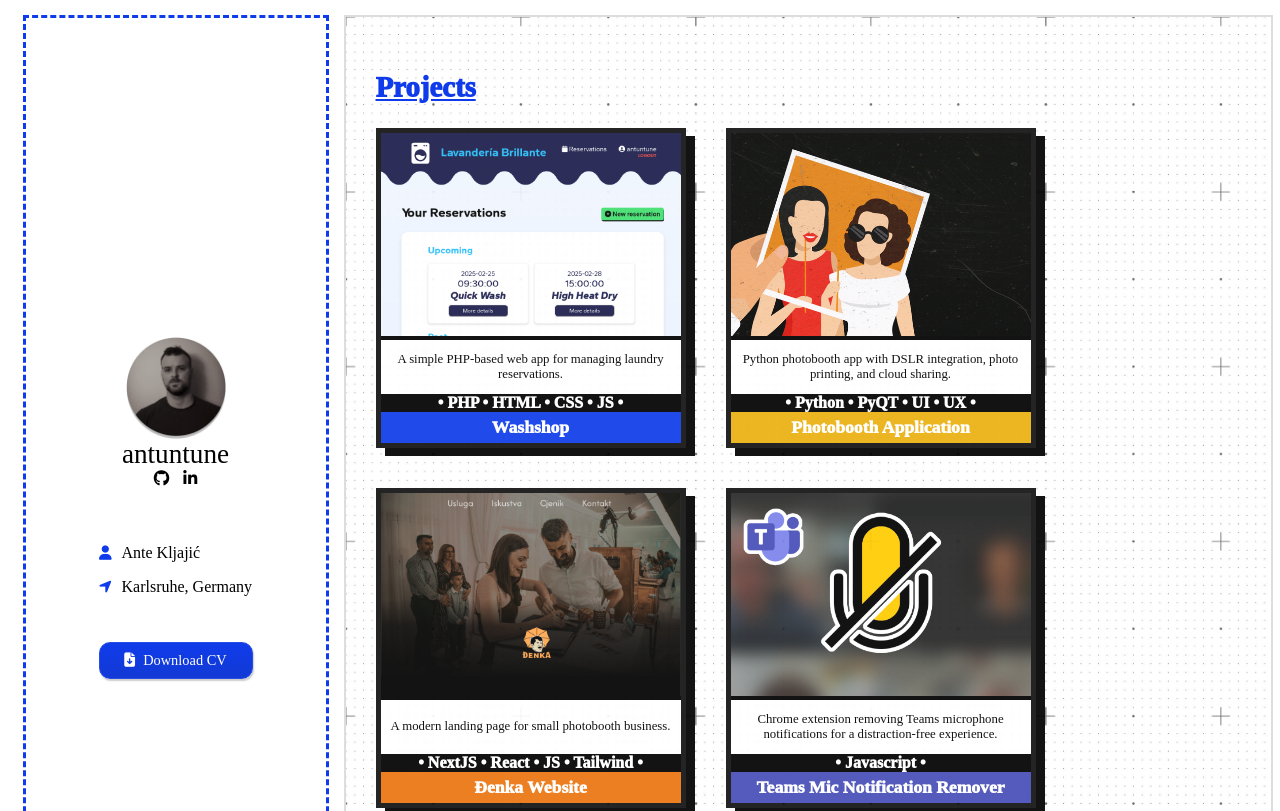
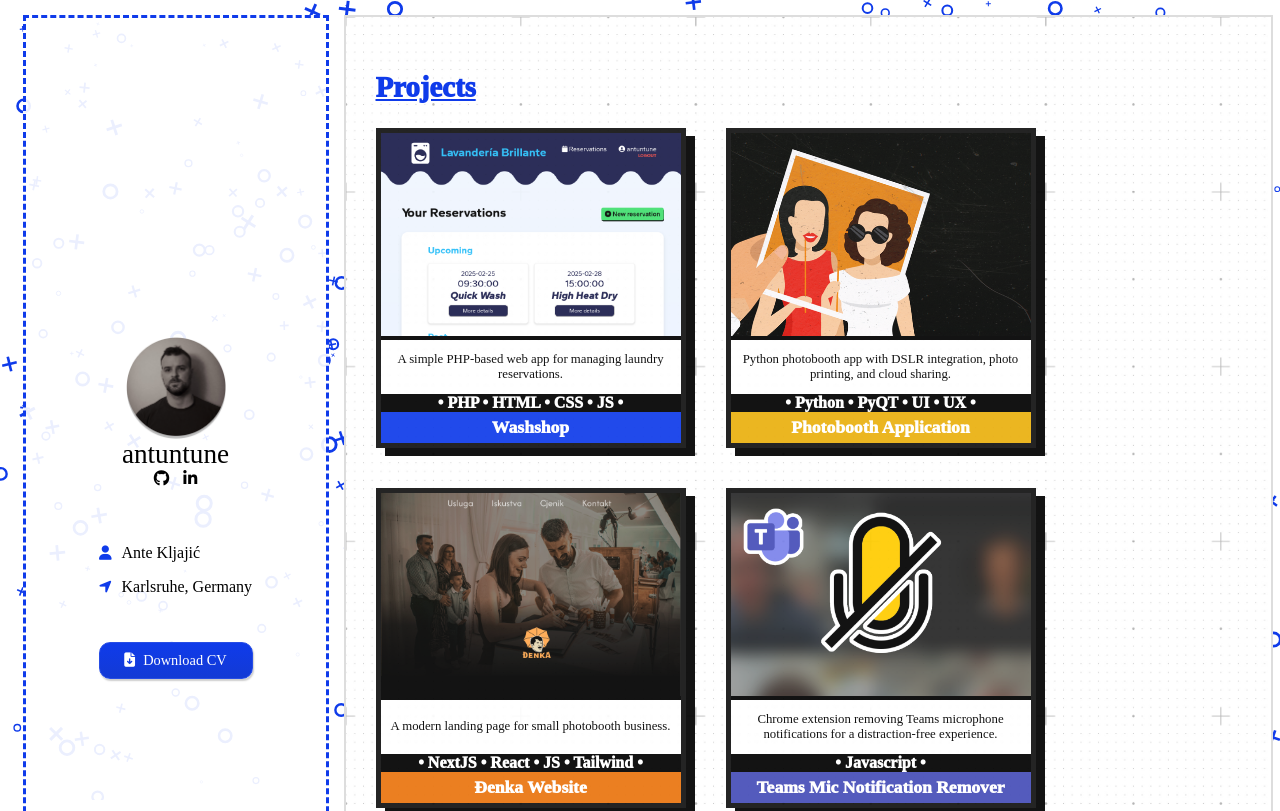
Before and after one commit to antuntune/portfolio, a plain HTML site: page index.html in a window 1280 px wide. Shown: the top 811 px of the page. Drawn offline with Linux system fonts and the light colour scheme; a web font is replaced by a local one.

Commit message:
added animated background with canvas

```diff
--- /dev/null
+++ b/canvas.js
@@ -0,0 +1,136 @@
+var Canvas = document.getElementById("canvas");
+var ctx = Canvas.getContext("2d");
+var resize = function () {
+  Canvas.width = window.innerWidth;
+  Canvas.height = window.innerHeight;
+};
+window.addEventListener("resize", resize);
+resize();
+
+var elements = [];
+var presets = {};
+
+// Define shapes with faster movement
+presets.o = function (x, y, s, dx, dy) {
+  return {
+    x: x,
+    y: y,
+    r: 12 * s,
+    w: 5 * s,
+    dx: dx,
+    dy: dy,
+    draw: function (ctx, t) {
+      this.x += this.dx;
+      this.y += this.dy;
+
+      // Ensure these remain within bounds for correct animation
+      if (this.x > Canvas.width) this.x = 0;
+      if (this.y > Canvas.height) this.y = 0;
+      if (this.x < 0) this.x = Canvas.width;
+      if (this.y < 0) this.y = Canvas.height;
+
+      ctx.beginPath();
+      ctx.arc(
+        this.x + Math.sin((50 + x + t / 10) / 100) * 3,
+        this.y + Math.sin((45 + x + t / 10) / 100) * 4,
+        this.r,
+        0,
+        2 * Math.PI,
+        false
+      );
+      ctx.lineWidth = this.w;
+      ctx.strokeStyle = "#0F3BEA"; // Change color here
+      ctx.stroke();
+    },
+  };
+};
+
+presets.x = function (x, y, s, dx, dy, dr, r) {
+  r = r || 0;
+  return {
+    x: x,
+    y: y,
+    s: 20 * s,
+    w: 5 * s,
+    r: r,
+    dx: dx,
+    dy: dy,
+    dr: dr,
+    draw: function (ctx, t) {
+      this.x += this.dx;
+      this.y += this.dy;
+      this.r += this.dr;
+
+      // Ensure these remain within bounds for correct animation
+      if (this.x > Canvas.width) this.x = 0;
+      if (this.y > Canvas.height) this.y = 0;
+      if (this.x < 0) this.x = Canvas.width;
+      if (this.y < 0) this.y = Canvas.height;
+
+      var _this = this;
+      var line = function (x, y, tx, ty, c, o) {
+        o = o || 0;
+        ctx.beginPath();
+        ctx.moveTo(-o + (_this.s / 2) * x, o + (_this.s / 2) * y);
+        ctx.lineTo(-o + (_this.s / 2) * tx, o + (_this.s / 2) * ty);
+        ctx.lineWidth = _this.w;
+        ctx.strokeStyle = c;
+        ctx.stroke();
+      };
+
+      ctx.save();
+      ctx.translate(
+        this.x + Math.sin((x + t / 10) / 100) * 5,
+        this.y + Math.sin((10 + x + t / 10) / 100) * 2
+      );
+      ctx.rotate((this.r * Math.PI) / 180);
+      line(-1, -1, 1, 1, "#0F3BEA"); // Change color here
+      line(1, -1, -1, 1, "#0F3BEA"); // Change color here
+      ctx.restore();
+    },
+  };
+};
+
+// Modify initial shape creation for more frequent and potentially overlapping shapes
+for (var x = 0; x < Canvas.width; x++) {
+  for (var y = 0; y < Canvas.height; y++) {
+    // Increase likelihood of shape creation (e.g., by lowering the aforementioned 8000 to 2000)
+    if (Math.random() * 2000 < 1) {
+      var s = (Math.random() * 5 + 1) / 10;
+      var speedFactor = Math.random() * 0.5 + 0.1; // Additional speed factor
+
+      if (Math.round(Math.random()) == 1) {
+        elements.push(
+          presets.o(
+            x,
+            y,
+            s,
+            (Math.random() - 0.5) * speedFactor,
+            (Math.random() - 0.5) * speedFactor
+          )
+        );
+      } else {
+        elements.push(
+          presets.x(
+            x,
+            y,
+            s,
+            (Math.random() - 0.5) * speedFactor,
+            (Math.random() - 0.5) * speedFactor,
+            (Math.random() - 0.5) / 10,
+            Math.random() * 360
+          )
+        );
+      }
+    }
+  }
+}
+
+// Faster frame update (lower number for faster animation)
+setInterval(function () {
+  ctx.clearRect(0, 0, Canvas.width, Canvas.height);
+  var time = new Date().getTime();
+  for (var e in elements) {
+    elements[e].draw(ctx, time);
+  }
+}, 10);
--- a/index.html
+++ b/index.html
@@ -11,6 +11,7 @@
     <title>Portfolio - antuntune</title>
   </head>
   <body>
+    <canvas id="canvas"></canvas>
     <div class="container">
       <div class="container-left">
         <img src="src/profile.png" class="profile" alt="profile picture"/>
@@ -89,4 +90,5 @@
       </div>
     </div>
   </body>
+  <script src="canvas.js"></script>
 </html>
--- a/style.css
+++ b/style.css
@@ -26,11 +26,13 @@ body {
     width: 300px;
     margin: 15px;
     max-height: 100vh;
-    background-color: white;
+    background-color: rgba(255, 255, 255, 0.916);
 }
 
 .container-right {
     background-image: url("src/bg.png");
+    background-color: rgba(255, 255, 255, 0.5); /* White with 50% opacity */
+    background-blend-mode: lighten; /* Optional: blend mode */
     background-size: 350px;
     width: calc(100% - 415px);
     padding-left: 30px;
@@ -244,3 +246,13 @@ a, a:visited{
         justify-content: center;
     }
 }
+
+#canvas {
+
+    position: fixed;  /* Position fixed to cover the viewport */
+    top: 0;
+    left: 0;
+    width: 100vw;     /* Cover full width of viewport */
+    height: 100vh;    /* Cover full height of viewport */
+    z-index: -1;      /* Ensure it is below other content */
+  }
```
